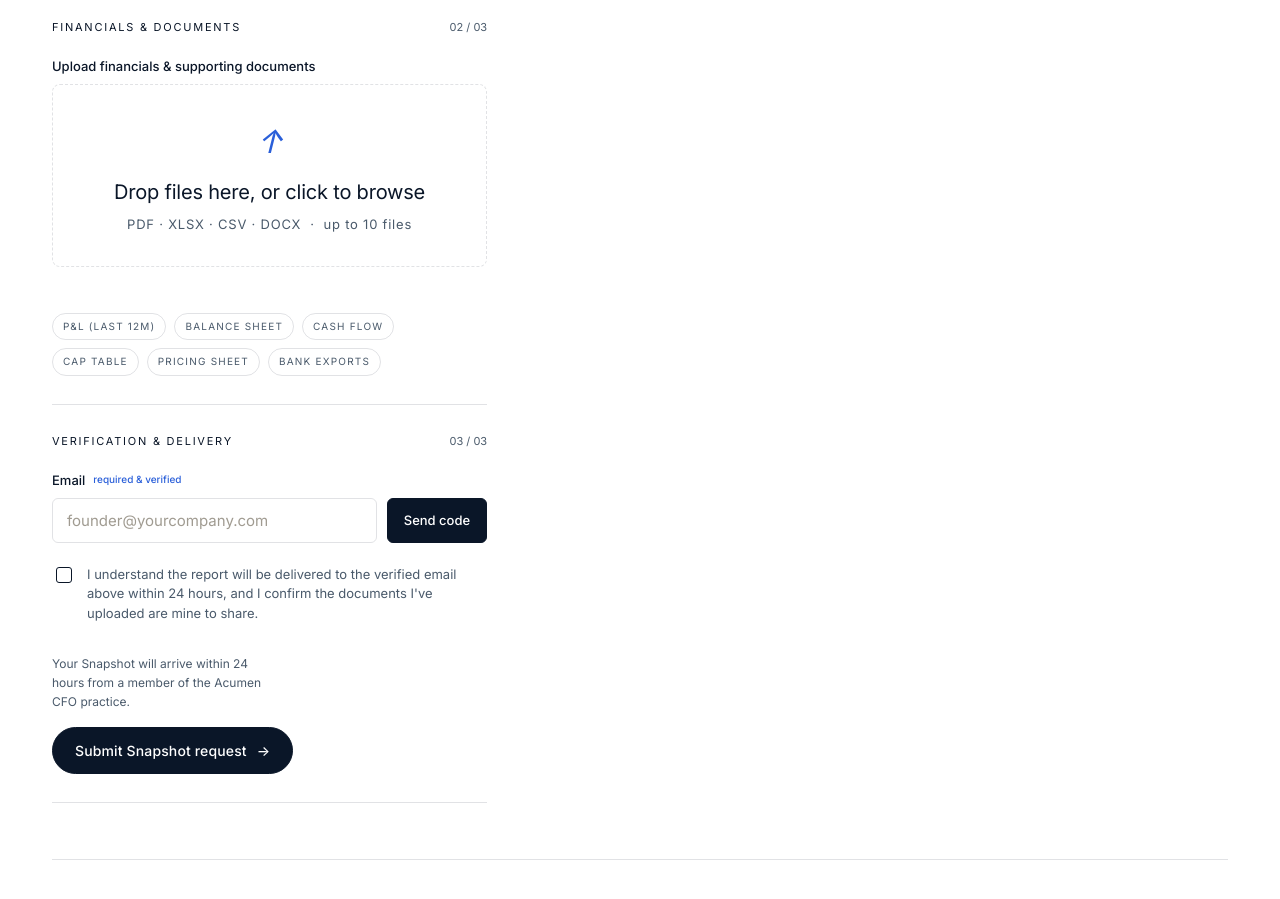
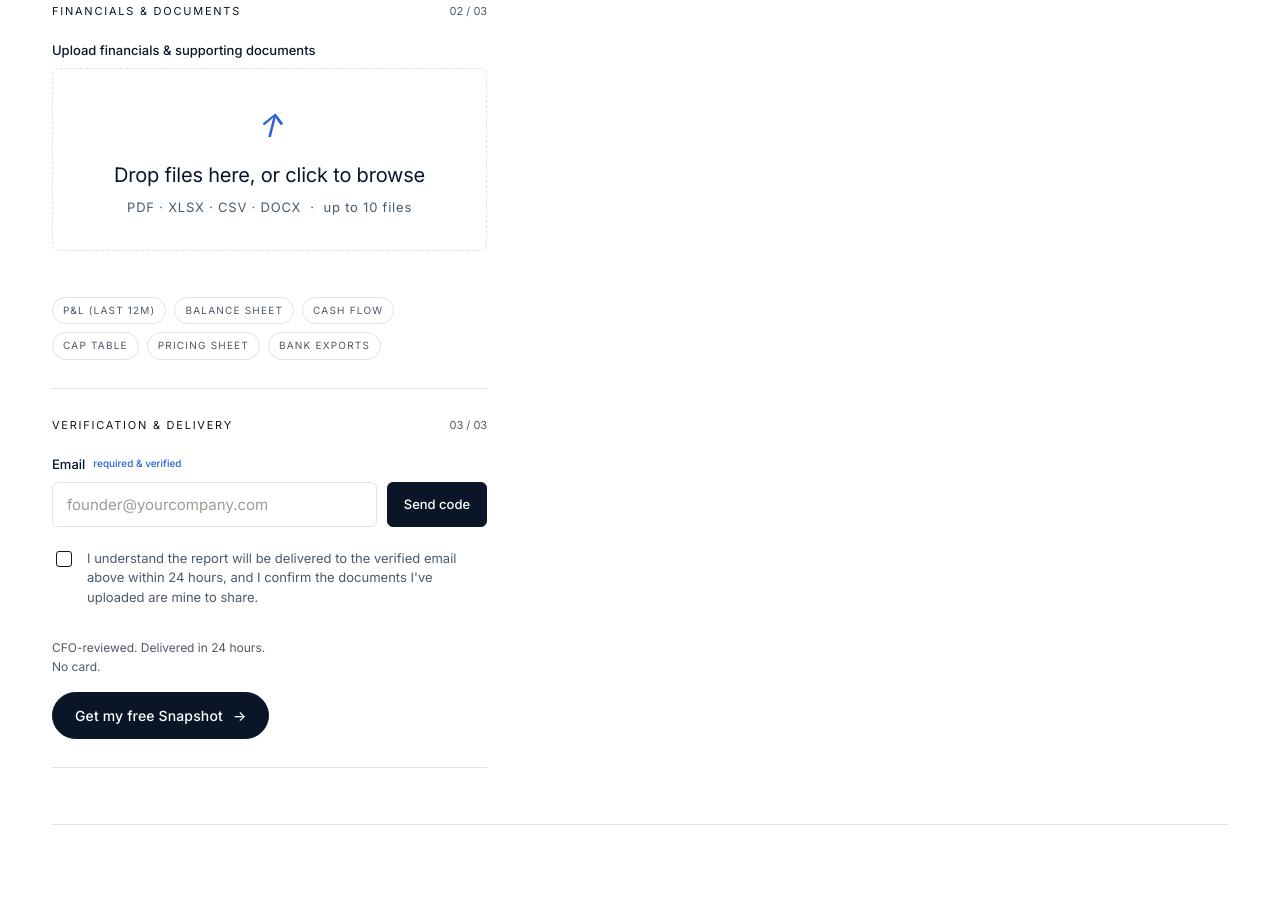
Before and after one commit to sjgvalueadvisory2025-dev/AI-CFO-AcumenAdvisors, a website: page snapshot.html in a window 1280 px wide. Shown: the part 971-1870 px from the top of the page. Drawn offline with Linux system fonts and the light colour scheme.

Commit message:
Update snapshot.html

```diff
--- a/snapshot.html
+++ b/snapshot.html
@@ -44,7 +44,7 @@
       </div>
       <div>
         <h1>AI-CFO<br>Snapshot.</h1>
-        <p class="lede">Free. Fast. Useful. Share your numbers and we'll show you how many months of cash you have left, where money is leaking, and the three things to fix first — in 24 hours.</p>
+        <p class="lede">Share your numbers. In 24 hours, we'll tell you how long your money lasts, where it's leaking, and the three things to fix first. Free.</p>
       </div>
 
     <div class="form-grid form-grid-solo">
@@ -139,8 +139,8 @@
           <div id="form-error" class="error-msg" style="margin-top: 16px;"></div>
 
           <div class="form-submit-row">
-            <span class="form-submit-note">Your Snapshot will arrive within 24 hours from a member of the Acumen CFO practice.</span>
-            <button id="submit-btn" type="submit" class="btn btn-primary" data-label="Submit Snapshot request"><span>Submit Snapshot request</span><span class="btn-arrow-icon">→</span></button>
+            <span class="form-submit-note">CFO-reviewed. Delivered in 24 hours. No card.</span>
+            <button id="submit-btn" type="submit" class="btn btn-primary" data-label="Get my free Snapshot"><span>Get my free Snapshot</span><span class="btn-arrow-icon">→</span></button>
           </div>
         </div>
 
```
